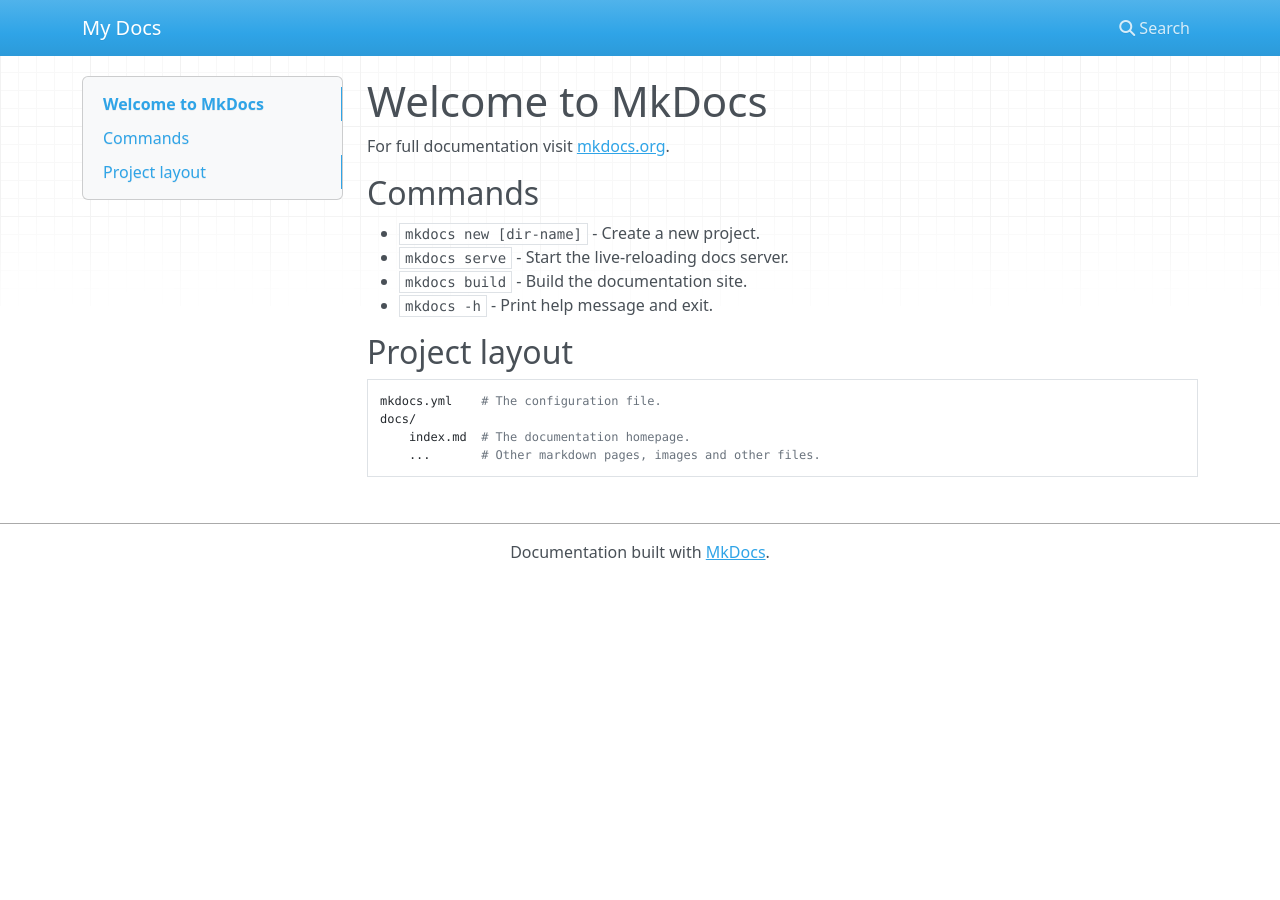
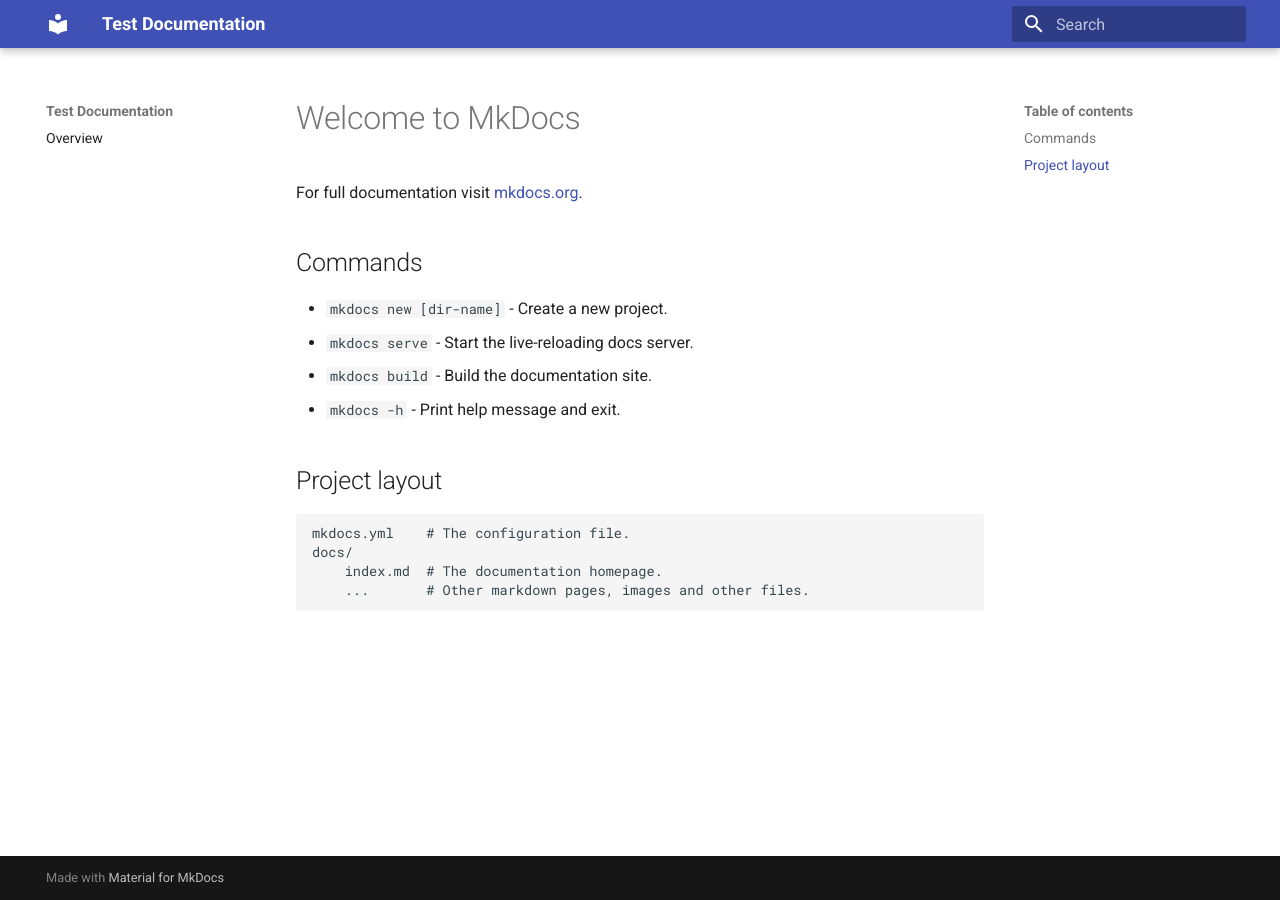
Before and after one commit to dimasmith/mkdocs-tutorial, an MkDocs documentation site: the page built from docs/docs/index.md, in a window 1280 px wide. Built offline with MkDocs 1.6.1 and Material for MkDocs 9.7.7, drawn with Linux system fonts in a browser that asks for light colours; nearby versions of some CDN libraries.

Commit message:
docs: apply material theme

```diff
--- a/docs/mkdocs.yml
+++ b/docs/mkdocs.yml
@@ -1 +1,5 @@
-site_name: My Docs
+site_name: Test Documentation
+theme: material
+
+nav:
+  - Overview: overview.md
```
Also changed, not shown: docs/docs/overview.md (added, +3 -0 lines).
